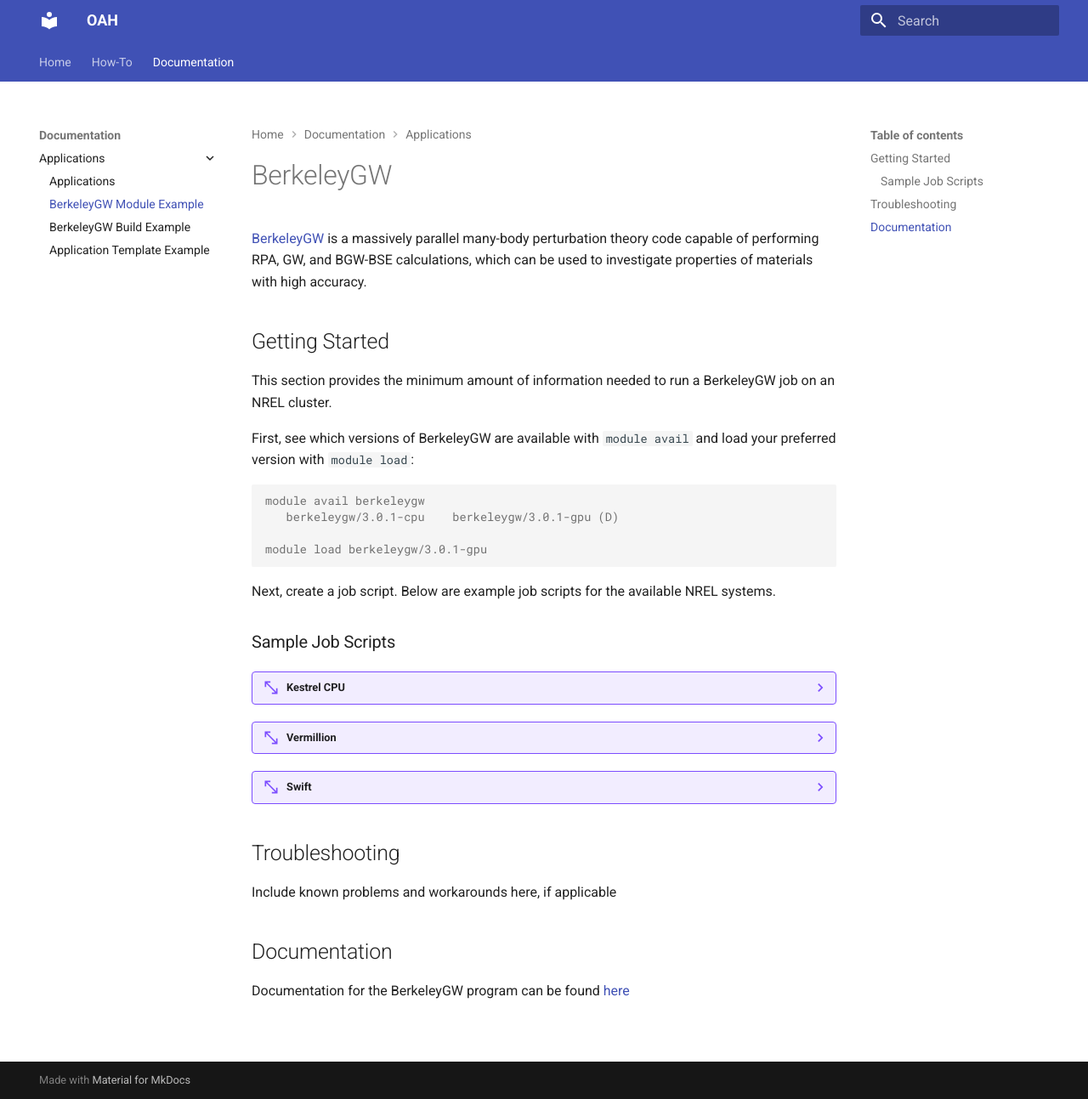
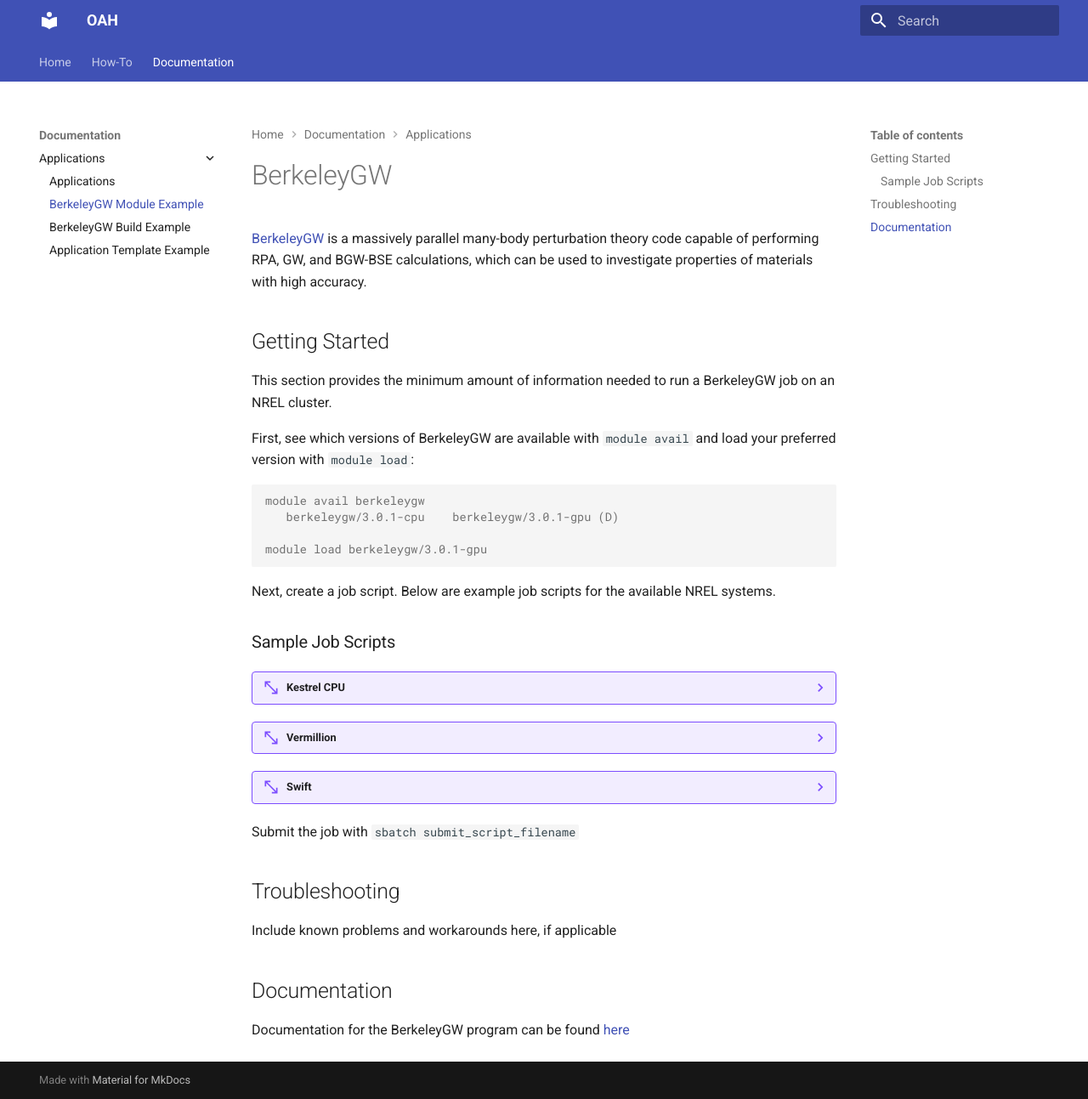
Before and after one commit to oahull0112/oahull0112.github.io, an MkDocs documentation site: the page built from docs/Documentation/Applications/berkeleygw_module.md, in a window 1280 px wide and 1293 px high. Shown: the whole window at 85% size. Built offline with MkDocs 1.6.1 and Material for MkDocs 9.7.7, drawn with Linux system fonts in a browser that asks for light colours.

Commit message:
Update berkeleygw_module.md

````diff
--- a/docs/Documentation/Applications/berkeleygw_module.md
+++ b/docs/Documentation/Applications/berkeleygw_module.md
@@ -87,6 +87,8 @@
 
 	```
 
+Submit the job with `sbatch submit_script_filename`
+
 
 ## Troubleshooting
 
````
